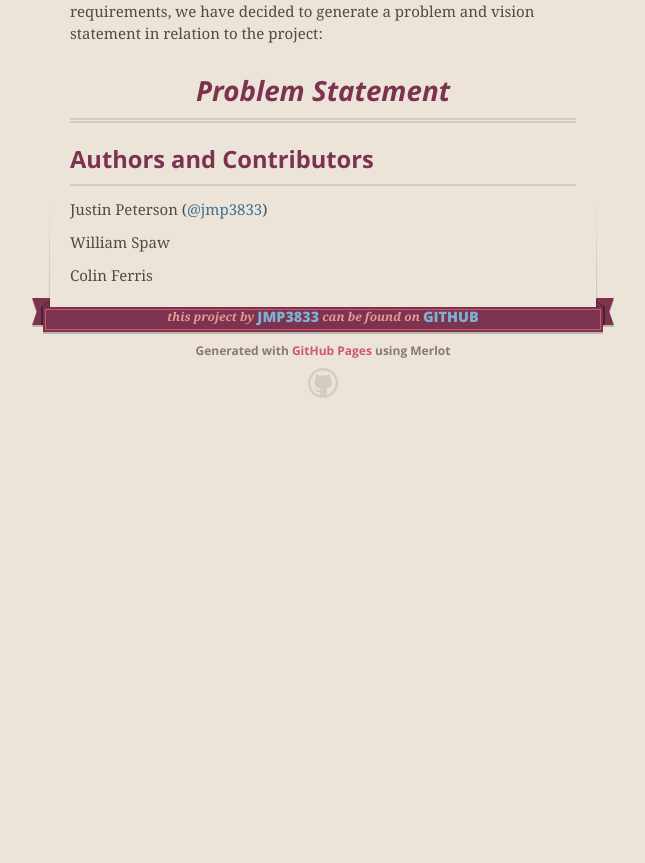
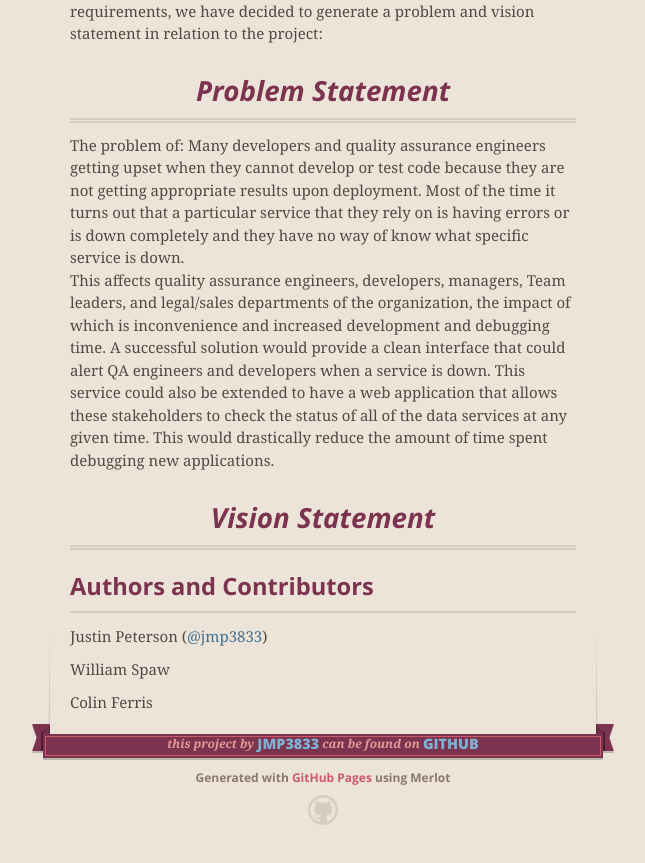
Before and after one commit to jmp3833/RequirementsBlog, a plain HTML site: page index.html in a window 1280 px wide. Shown: the part 925-1788 px from the top of the page, without its empty margins (317-962 px from the left). Before the commit the page ends 1363 px from the top, so only its background shows below. Drawn offline with nearby package versions, Linux system fonts and the light colour scheme.

Commit message:
Added problem statement

```diff
--- a/index.html
+++ b/index.html
@@ -60,6 +60,13 @@ In order to better understand the scope of this project and information on the h
 
 <h2>Problem Statement</h2>
 
+<p>The problem of: Many developers and quality assurance engineers getting upset when they cannot develop or test code because they are not getting appropriate results upon deployment. Most of the time it turns out that a particular service that they rely on is having errors or is down completely and they have no way of know what specific service is down.<br>
+
+This affects quality assurance engineers, developers, managers, Team leaders, and legal/sales departments of the organization, the impact of which is inconvenience and increased development and debugging time. A successful solution would provide a clean interface that could alert QA engineers and developers when a service is down. This service could also be extended to have a web application that allows these stakeholders to check the status of all of the data services at any given time. This would drastically reduce the amount of time spent debugging new applications.<br> </p>
+
+<h2>Vision Statement</h2>
+
+
 <h3>
 <a name="authors-and-contributors" class="anchor" href="#authors-and-contributors"><span class="octicon octicon-link"></span></a>Authors and Contributors</h3>
 
```
